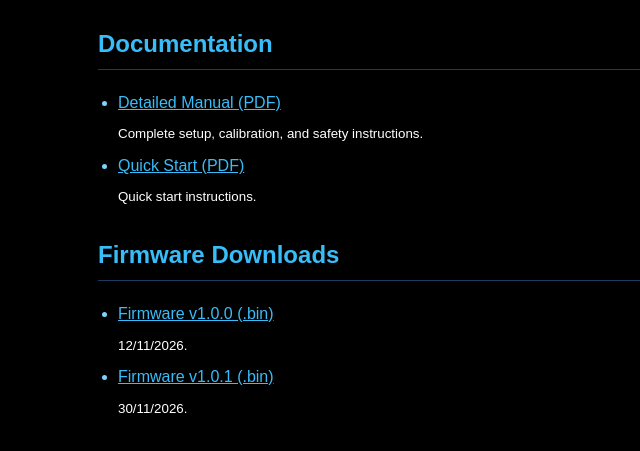
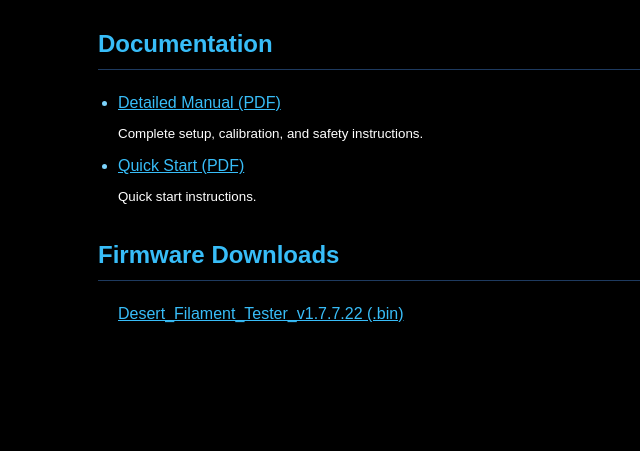
Before and after one commit to mfdesert/desert_filament-tester-help, a plain HTML site: page index.html in a window 1280 px wide. Shown: the part 169-620 px from the top of the page, without its empty margins (202-842 px from the left). Drawn offline with Linux system fonts and the light colour scheme.

Commit message:
Update index.html

```diff
--- a/index.html
+++ b/index.html
@@ -104,11 +104,7 @@
   </ul>
 
   <h2>Firmware Downloads</h2>
-  <ul>
-    <li><a href="firmware/v1.0.0/firmware.bin" download>Firmware v1.0.0 (.bin)</a></li>
-    <small style="display: block; color: #ffffff; margin-top: 2px;">12/11/2026.</small>
-    <li><a href="firmware/v1.0.1/firmware.bin" download>Firmware v1.0.1 (.bin)</a></li>
-    <small style="display: block; color: #ffffff; margin-top: 2px;">30/11/2026.</small>
+  <ul><a href="https://github.com/mfdesert/desert_filament-tester-help/releases/latest">Desert_Filament_Tester_v1.7.7.22 (.bin)</a>
   </ul>
 </body>
 </html>
```
